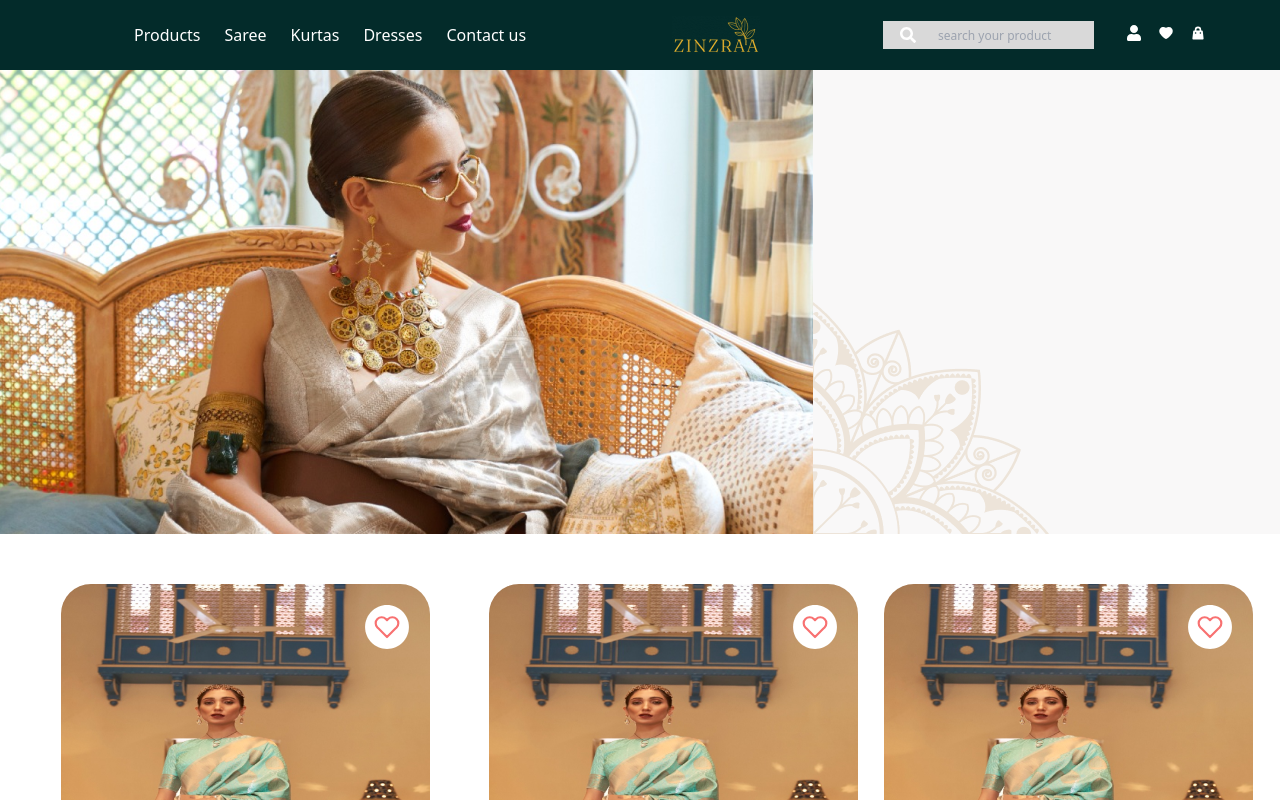
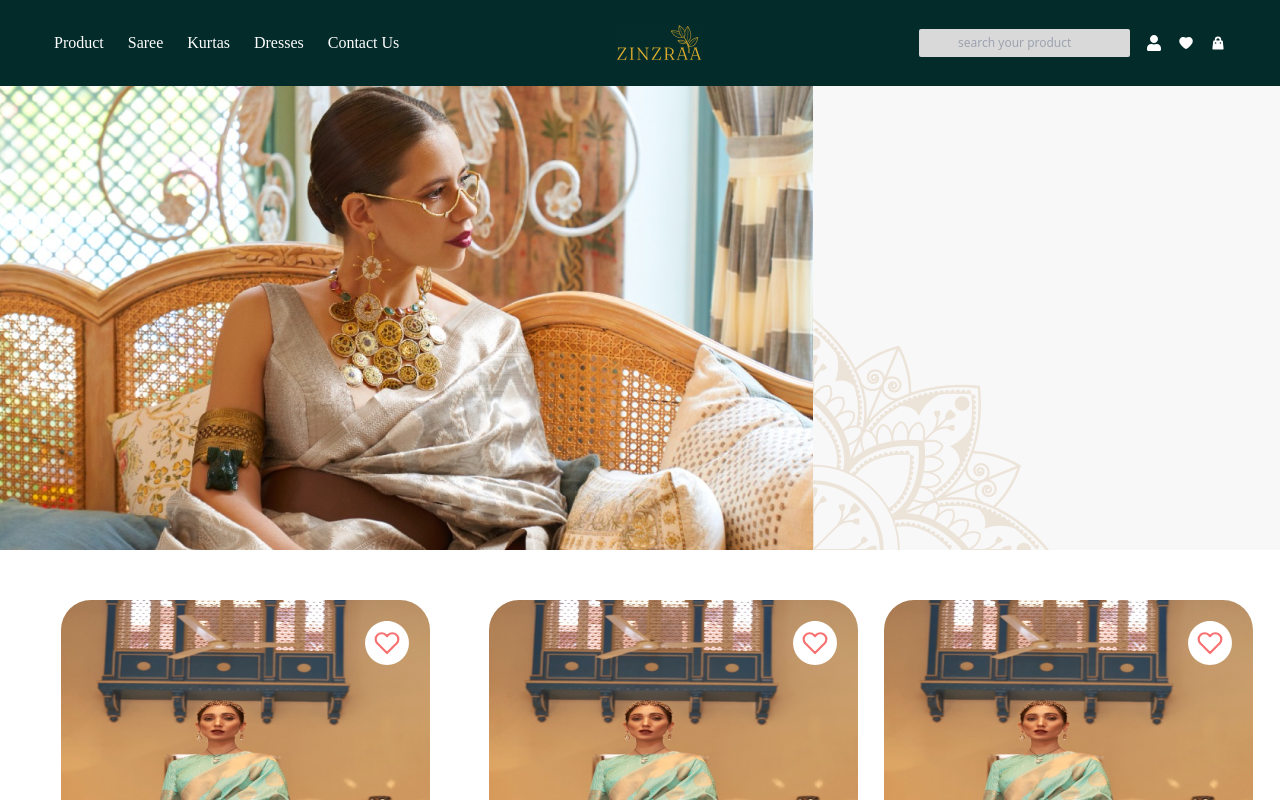
Before and after one commit to Anand3074/Asynk-Zinzraa, a React (Vite) app: page / in a window 1280 px wide. Shown: the top 800 px of the page. Built offline with nearby package versions, Linux system fonts and the light colour scheme.

Commit message:
fixed navbar responsiveness.  fixed app.jsx routing for navbar. Added css properties for z-index and maxwidth in tailwind.cong . Co-authored-by: Yash Surve <Yash404007@users.noreply.github.com>

```diff
--- a/src/App.jsx
+++ b/src/App.jsx
@@ -1,19 +1,37 @@
 import Nav from './Pages/Nav'
 import Products from './Pages/Products'
-import Footer  from './Components/Footer.jsx'
+import { BrowserRouter as  Router, Routes , Route, BrowserRouter } from 'react-router-dom'
+import Saree from './Pages/Saree'
+import Kurtas from './Pages/Kurtas.jsx'
+import Dresses from './Pages/Dresses.jsx'
+import Contact from './Pages/Contact.jsx'
+import Login from './Pages/Login.jsx'
+// import Wishlist from './Pages/Contact.jsx'
+import Cart from './Test/Cart.jsx'
+import Greet from './Test/Greet'
+
+
 
 
 const App = () => {
   return (
     <div>
+      <BrowserRouter>
       <Nav/>
-      <Products/>
-      <Footer/>
-
+      <Routes>
+      <Route path='/' Component={Products}/>
+      <Route path='/Saree' Component={Saree}/>
+      <Route path='/Kurtas' elements={<Kurtas/>}/>
+      <Route path='/Dresses' elements={<Dresses/>}/>
+      <Route path='/Contact' elements={<Contact/>}/>
+      <Route path='/Greet' element={<Login/>}/>
+      {/* <Route path='/Wishlist' element={<Wishslist/>}/> */}
+      <Route path='/Cart' element={<Cart/>}/>
+      </Routes>
+      </BrowserRouter>
 
 
     </div>
   )
 }
-
 export default App
--- a/src/Pages/Nav.jsx
+++ b/src/Pages/Nav.jsx
@@ -1,5 +1,5 @@
 import React, { useState } from 'react'
-import { Link } from 'react-scroll'
+import { Link } from 'react-router-dom'
 import logo from '../assets/logo.png'
 import {FaTimes} from "react-icons/fa"
 import {CiMenuFries} from "react-icons/ci"
@@ -7,14 +7,12 @@ import {FaUser} from "react-icons/fa"
 import {AiFillHeart} from "react-icons/ai"
 import {HiShoppingBag} from "react-icons/hi"
 import { FaSearch } from "react-icons/fa"
-
-
-const Nav = () => {
-    const [click, setClick] = useState(false)
-    const handleClick = () => setClick(!click)
+import {Element, Events, animateScroll as scroll, scrollSpy, scroller } from 'react-scroll';
 
 
 
+const Nav2 = () => {
+    // for hamburger menu
     const content =
     <>
         <div className='lg:hidden block absolute top-16 w-full left-0 rigth-0 bg-teal-dark transition'>
@@ -23,16 +21,16 @@ const Nav = () => {
                     <li className='my-4 py-4 border-b border-teal-dark hover:rounded'>Products</li>
                 </Link>
                 <Link to="/Saree">
-                    <li>Saree</li>
+                    <li className='my-4 py-4 border-b border-teal-dark hover:rounded'>Saree</li>
                 </Link>
                 <Link to="/Kurtas">
-                    <li>Kurtas</li>
+                    <li className='my-4 py-4 border-b border-teal-dark hover:rounded'>Kurtas</li>
                 </Link>
                 <Link to="/Dresses">
-                    <li>Dresses</li>
+                    <li className='my-4 py-4 border-b border-teal-dark hover:rounded'>Dresses</li>
                 </Link>
                 <Link to="/Contact">
-                    <li>Contact us</li>
+                    <li className='my-4 py-4 border-b border-teal-dark hover:rounded'>Contact us</li>
                 </Link>
 
             </ul>
@@ -40,65 +38,66 @@ const Nav = () => {
     </>
   return (
     <nav>
-        <div className="h-10vh bg-teal-dark flex justify-between z-50 text-white lg:py px-20 py-4 flex-1">
-            <div className="lg:flex md:flex lg: flex-1 items-center justify-end font-normal hidden">
-                <div className="flex-10  h-[24]">
-                    <ul className="flex  gap-[24px] inline-flex flex-end ml-[54px] mr-[16px] text-[16px]">
-                        <Link to="/" >
-                            <li>Products</li>
+        <div className='h-auto md:h-[73px] w-full lg:h-auto align-center bg-teal-dark w-full text-base  md:py-[24px] md:px-[54px]'>
+            <div id="parent-container" className='flex w-full justify-between items-center py-4 md:py-0 align-center'>
+                <div className='flex hidden md:flex lg:flex lg:'>
+                    <ul className='flex text-white space-x-[24px] font-[Poppins] text-[16px]'>
+                        <Link to="/">
+                            <li className='hover:text-[#CC911D] transition cursor-pointer'>Product</li>
                         </Link>
                         <Link to="/Saree">
-                            <li>Saree</li>
+                            <li className='hover:text-[#CC911D] transition cursor-pointer'>Saree</li>
                         </Link>
                         <Link to="/Kurtas">
-                            <li>Kurtas</li>
+                            <li className='hover:text-[#CC911D] transition cursor-pointer'>Kurtas</li>
                         </Link>
                         <Link to="/Dresses">
-                            <li>Dresses</li>
+                            <li className='hover:text-[#CC911D] transition cursor-pointer'>Dresses</li>
                         </Link>
-                        <Link to="/Contact">
-                           <li>Contact us</li>
+                        <Link to="Contact">
+                            <li className='hover:text-[#CC911D] transition cursor-pointer'>Contact Us</li>
                         </Link>
                     </ul>
                 </div>
-                <div className='flex items-center flex-shrink-0  flex-1'>
-                    <img src={logo} alt='logo' className='w-[88px] h-[38px] ml-[130px] mr-[211px] '/>
-                    {/* <span className='text-3x1 font-bold'>ZINZRAA</span> */}
-                </div>
-                <div>
-                <div className="flex bg-grey-ray w-[211px] h-[28px]  items-center inline-flex mr-[16px] ">
-                    <FaSearch className="mr-[22px] ml-[17px] "/>
-                    <input placeholder="search your product" className="bg-transparent border-none text-xs items-center focus:outline-none w-[122px] h-[18px]">
-                    </input>
-                </div>
+                <div className='flex ml-7 md:ml-0 justify-self-start align-center md:max-lg:justify-center'>
+                    <Link to='/'><img src={logo} alt="logo" /></Link>
                 </div>
 
-                    <div className='flex-1 h-[24px] w-[24px]'>
-                        <ul className='flex  gap-[16px]  inline-flex flex-end mr-[54px] ml-[16px]'>
-                        <Link to="">
-                            <li><FaUser/></li>
-                        </Link>
-                        <Link to="">
-                            <li><AiFillHeart/></li>
-                        </Link>
-                        <Link to="">
-                           <li><HiShoppingBag/></li>
-                        </Link>
-
-                        </ul>
+                <div className='flex gap-[16px] '>
+                    <div className='flex md:flex bg-grey-ray md:w-[211px] h-[28px] md:gap-[22px] rounded-[2px] items-center hidden'>
+                        <FaSearch className='text-[#848484] ml-[17px]' />
+                        <input
+                        placeholder='search your product'
+                        className="bg-transparent border-none text-xs focus:outline-none"
+                        />
+                    </div>
+                    <div className='flex space-x-[30px]  md:space-x-[16px] items-center mr-7  md:mr-0'>
+                    <Link to="/Login">
+                        <FaUser className="text-white"/>
+                    </Link>
+                    <Link to="/Wishlist">
+                        <AiFillHeart className="text-white"/>
+                    </Link>
+                    <Link to="/Cart">
+                        <HiShoppingBag className="text-white"/>
+                    </Link>
+                    </div>
+                </div>
+            </div>
+            <div className= 'flex justify-center'>
+            <div className='flex bg-grey-ray h-[28px] gap-[30px]  rounded-[20px] items-center md:hidden mb-[10px] self-end'>
+                            <FaSearch className='text-[#848484] ml-[17px]' />
+                            <input
+                            placeholder='search your product'
+                            className="bg-transparent border-none text-xs focus:outline-none"
+                            />
+                </div>
+            </div>
 
 
-                    </div>
-            </div>
-            {/* <div>
-                {click && content}
-            </div>
-            <button>
-                {click ? <FaTimes/> : <CiMenuFries/>}
-            </button>  */}
         </div>
     </nav>
   )
 }
 
-export default Nav
+export default Nav2
--- a/tailwind.config.js
+++ b/tailwind.config.js
@@ -10,7 +10,7 @@ export default {
         'teal-dark': '#032B2A',
         'grey-kie': '#848484',
         'grey-ray': '#D9D9D9',
-        'pinkfu':  '#FF005C',
+        'pinkfu': '#FF005C',
         'white-off':'#F9F8F8',
         'gold-pi': '#CC911D',
 
@@ -28,6 +28,7 @@ export default {
         '90': 90,
         '100': 100,
       },
+      maxWidth: { 50: '50%', 60: '60%', 70: '70%', 80: '80%', 90: '90%'},
     },
   },
   plugins: [],
```
